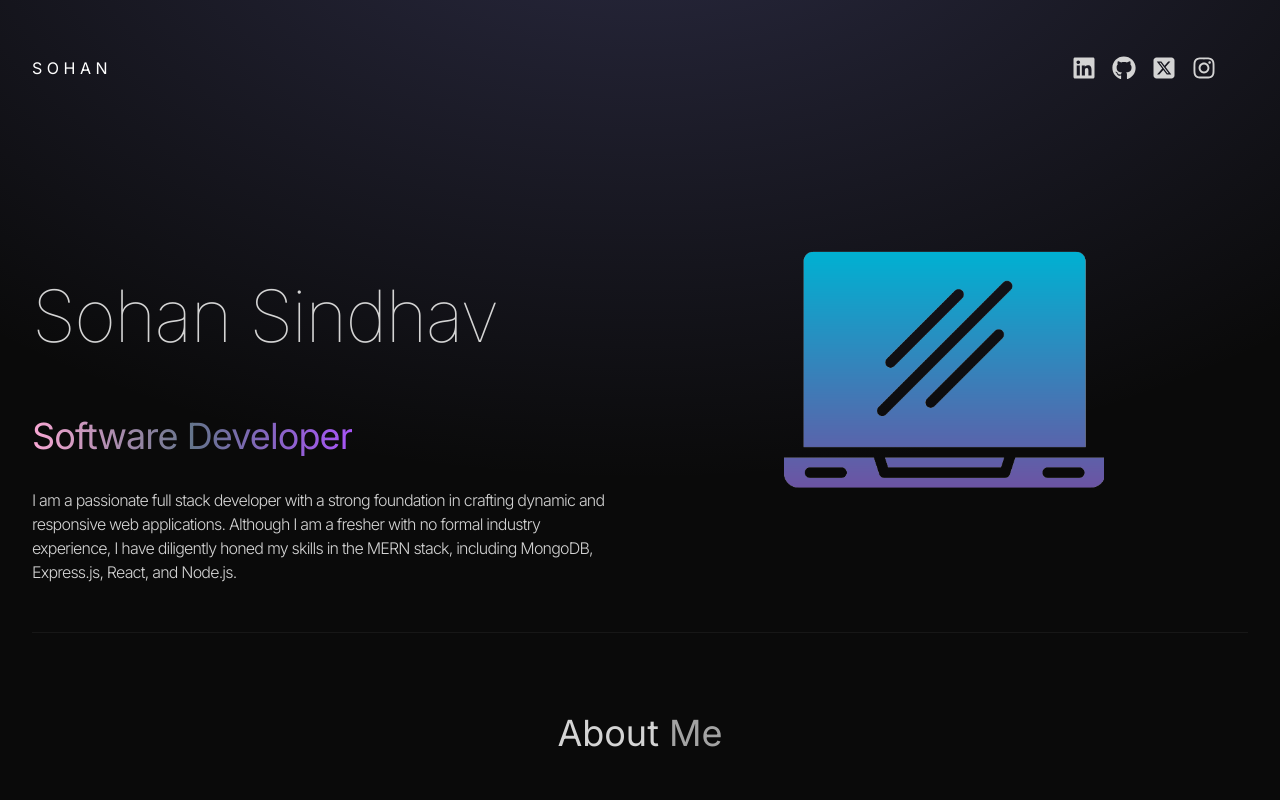
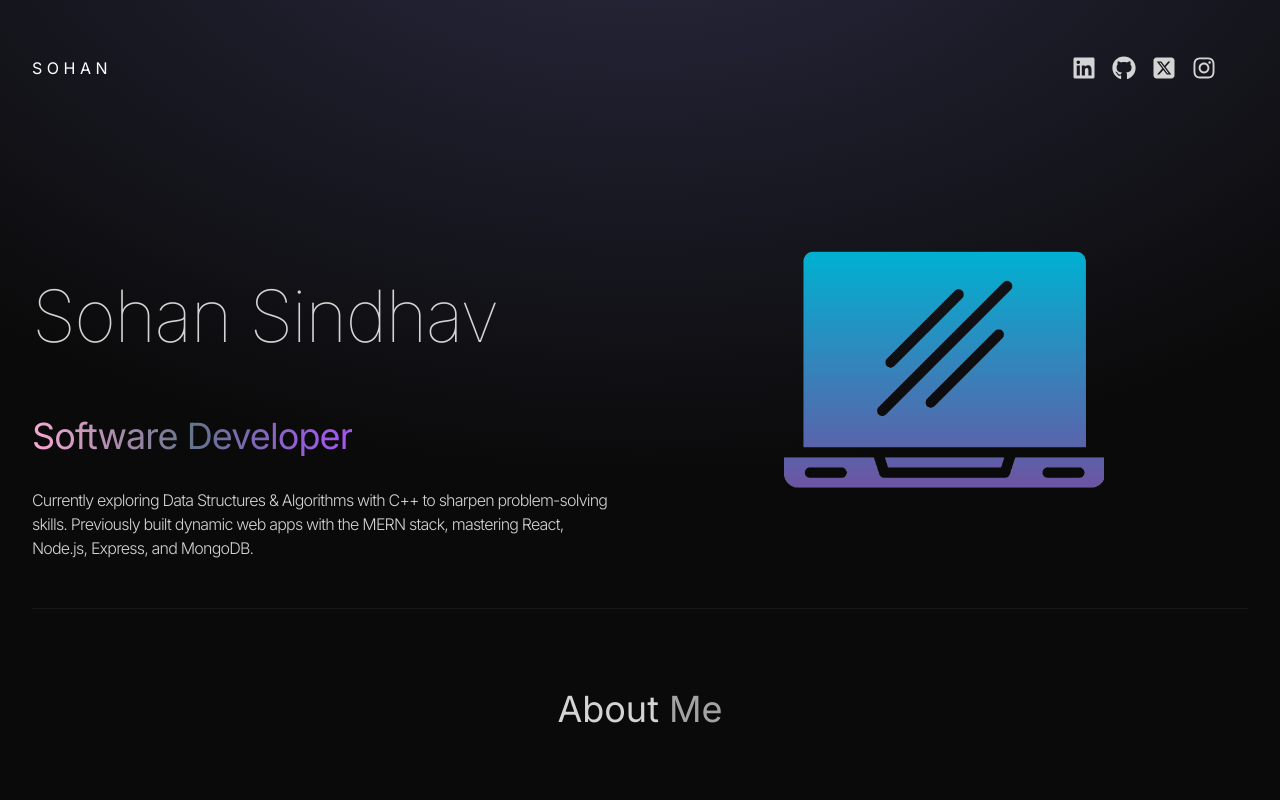
Before and after one commit to sohan-sindhav/new_portfolio, a React (Vite) app: page / in a window 1280 px wide. Shown: the top 800 px of the page. Built offline with nearby package versions, Linux system fonts and the light colour scheme.

Commit message:
update : Hero content updated

```diff
--- a/src/constants/index.js
+++ b/src/constants/index.js
@@ -1,6 +1,6 @@
 import project1 from "../assets/projects/project-1.jpg";
 
-export const HERO_CONTENT = `I am a passionate full stack developer with a strong foundation in crafting dynamic and responsive web applications. Although I am a fresher with no formal industry experience, I have diligently honed my skills in the MERN stack, including MongoDB, Express.js, React, and Node.js.`;
+export const HERO_CONTENT = `Currently exploring Data Structures & Algorithms with C++ to sharpen problem-solving skills. Previously built dynamic web apps with the MERN stack, mastering React, Node.js, Express, and MongoDB.`;
 
 export const ABOUT_TEXT = `I am a dedicated full stack developer with a passion for creating efficient and user-friendly web applications. Skilled in React, Next.js, Node.js, MySQL, PostgreSQL, and MongoDB, I continuously strive to learn and adapt to new challenges. I thrive in collaborative environments and enjoy solving complex problems to deliver high-quality solutions.`;
 
```
